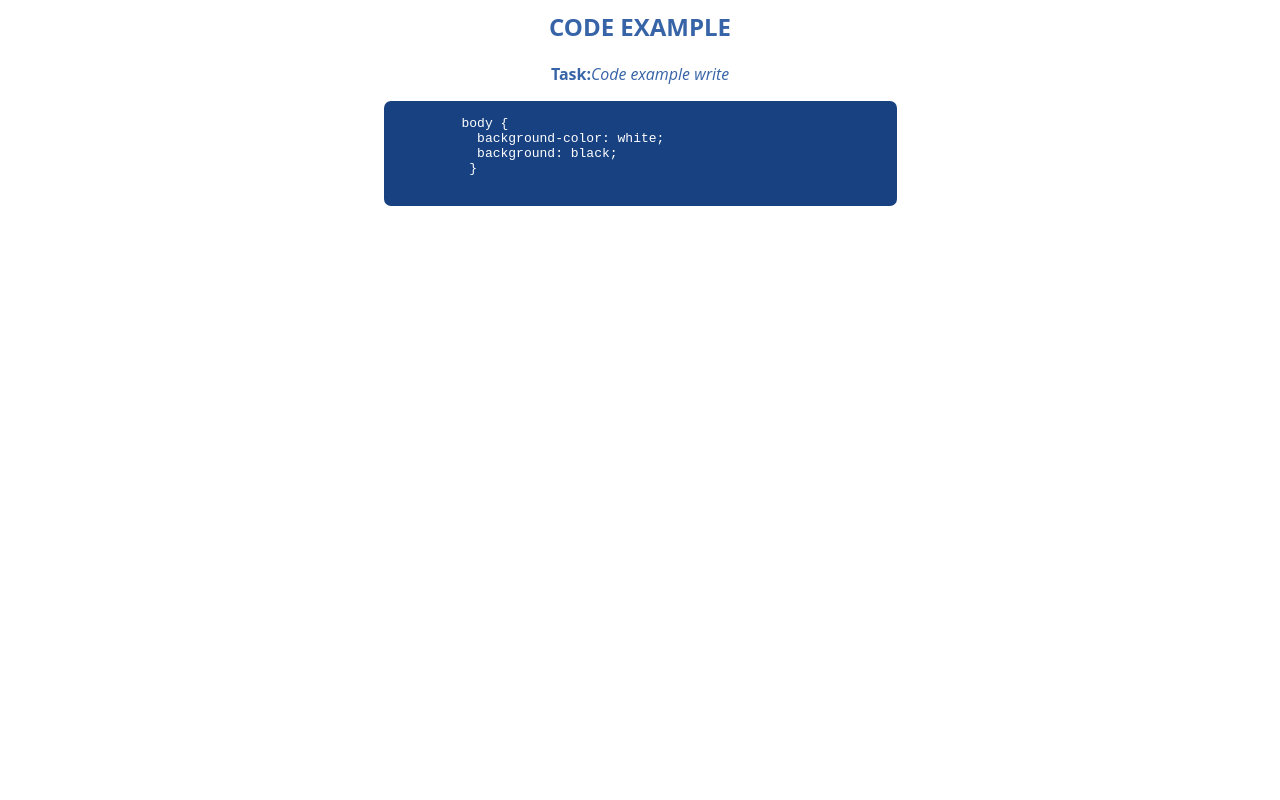
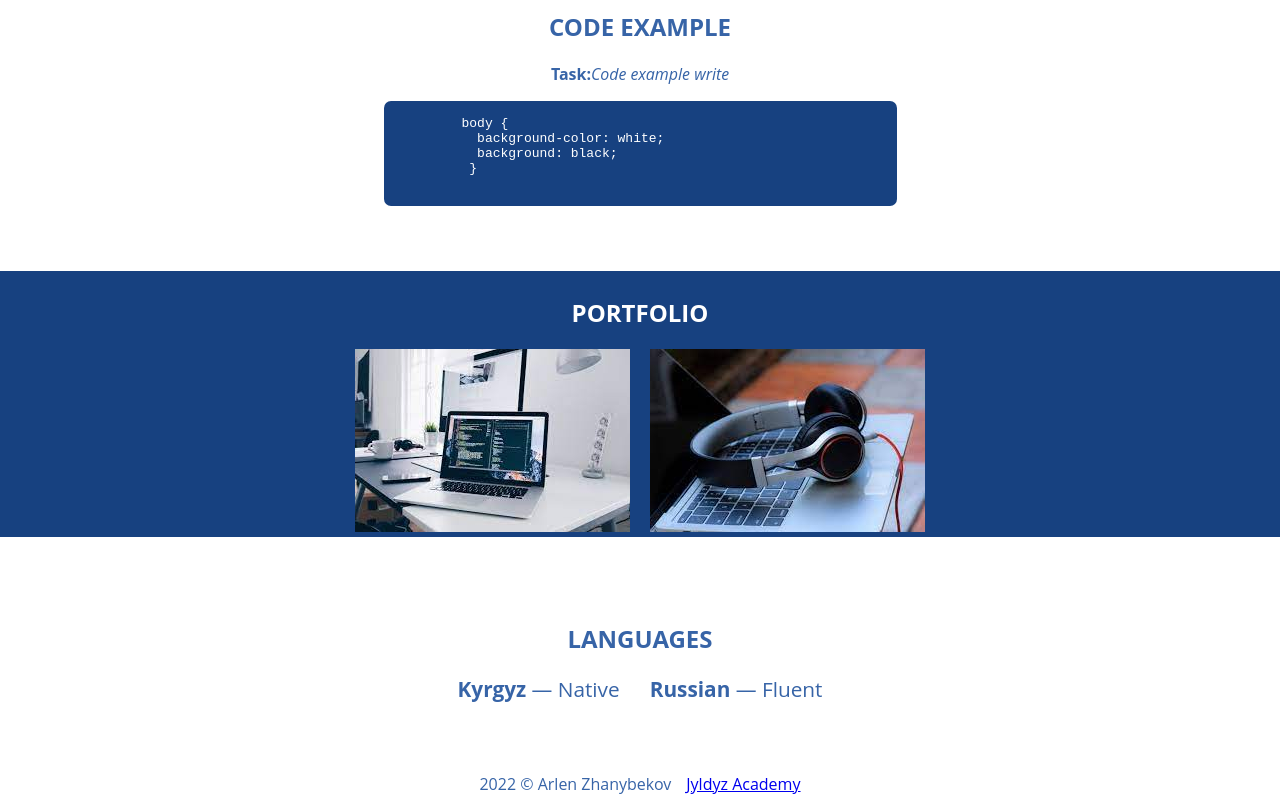
Before and after one commit to arlenzhanybekov/Portfolio1, a plain HTML site: page index.html in a window 1280 px wide. Shown: the part 1008-1808 px from the top of the page. Before the commit the page ends 1279 px from the top, so only its background shows below. Drawn offline with Linux system fonts and the light colour scheme.

Commit message:
Add languages

```diff
--- a/index.html
+++ b/index.html
@@ -106,6 +106,38 @@
         </pre>
       </div>
     </section>
+
+    <section id="portfolio" class="portfolio">
+      <div class="container">
+        <h2 class="section-title">Portfolio</h2>
+        <section class="blog">
+          <div class="blog_inner">
+            <div class="blog_posts">
+
+          <div class="blog_posts">
+            <div class="blog_post"><img src="images/Программист.jpg" alt="Программист">
+            <img src="images/Музыка.jpg" alt="Музыка"></div>
+            </div>
+        </section>
+      </div>
+    </section>
+
+    <section id="languages" class="languages section">
+      <div class="container">
+        <h2 class="section-title">Languages</h2>
+        <ul>
+          <li><b>Kyrgyz</b> &mdash; Native</li>
+          <li><b>Russian</b> &mdash; Fluent</li>
+        </ul>
+      </div>
+    </section>
   </main>
+  <footer class="footer">
+    <div class="container">
+      <p class="footer__copy">
+        2022 &copy; Arlen Zhanybekov <a href="https://linktr.ee/jyldyzacademy2020">Jyldyz Academy</a>
+      </p>
+    </div>
+  </footer>
 </body>
 </html>
--- a/style.css
+++ b/style.css
@@ -200,3 +200,36 @@ body {
   font-size: 1em;
   border-radius: 7px;
 }
+
+.portfolio {
+  text-align: center;
+  color: var(--pure-white);
+  background-color: var(--accent);
+
+ }
+ .blog_post {
+  padding:  0;
+  margin: 0;
+  display: flex;
+  flex-wrap: wrap;
+  gap: 20px;
+  justify-content: center;
+  border-radius: 7px;
+ }
+ .languages ul {
+  display: flex;
+  justify-content: center;
+  flex-wrap: wrap;
+  gap: 30px;
+  margin: 0;
+  padding: 0;
+  list-style: none;
+  font-size: 1.3em;
+ }
+ .footer__copy {
+   display: flex;
+   padding: 0;
+   margin: 0;
+   justify-content: center;
+   gap: 15px;
+ }
```
Also changed, not shown: images/images.jpg (added), images/Музыка.jpg (added), images/Программист.jpg (added), 1 other file.
